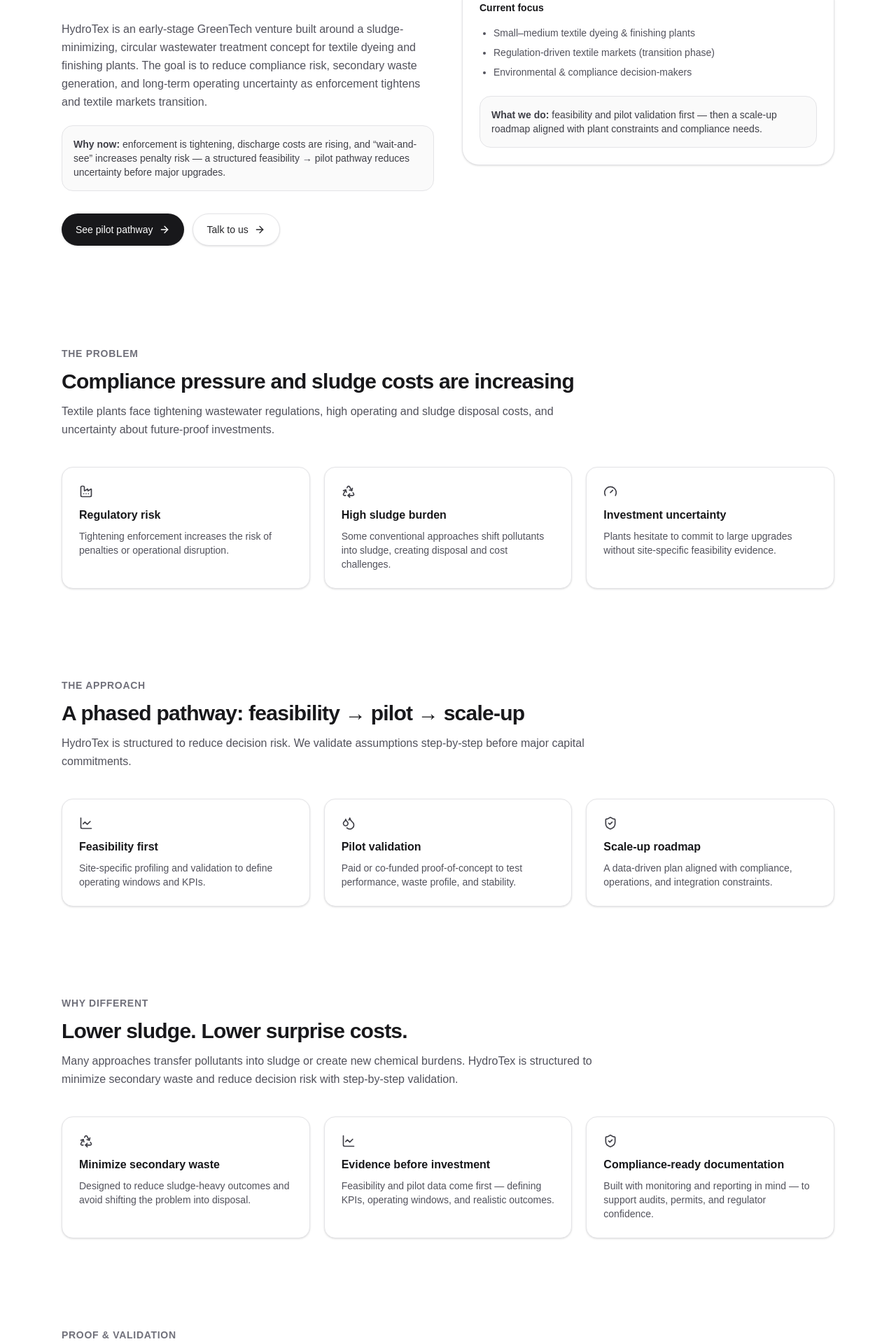
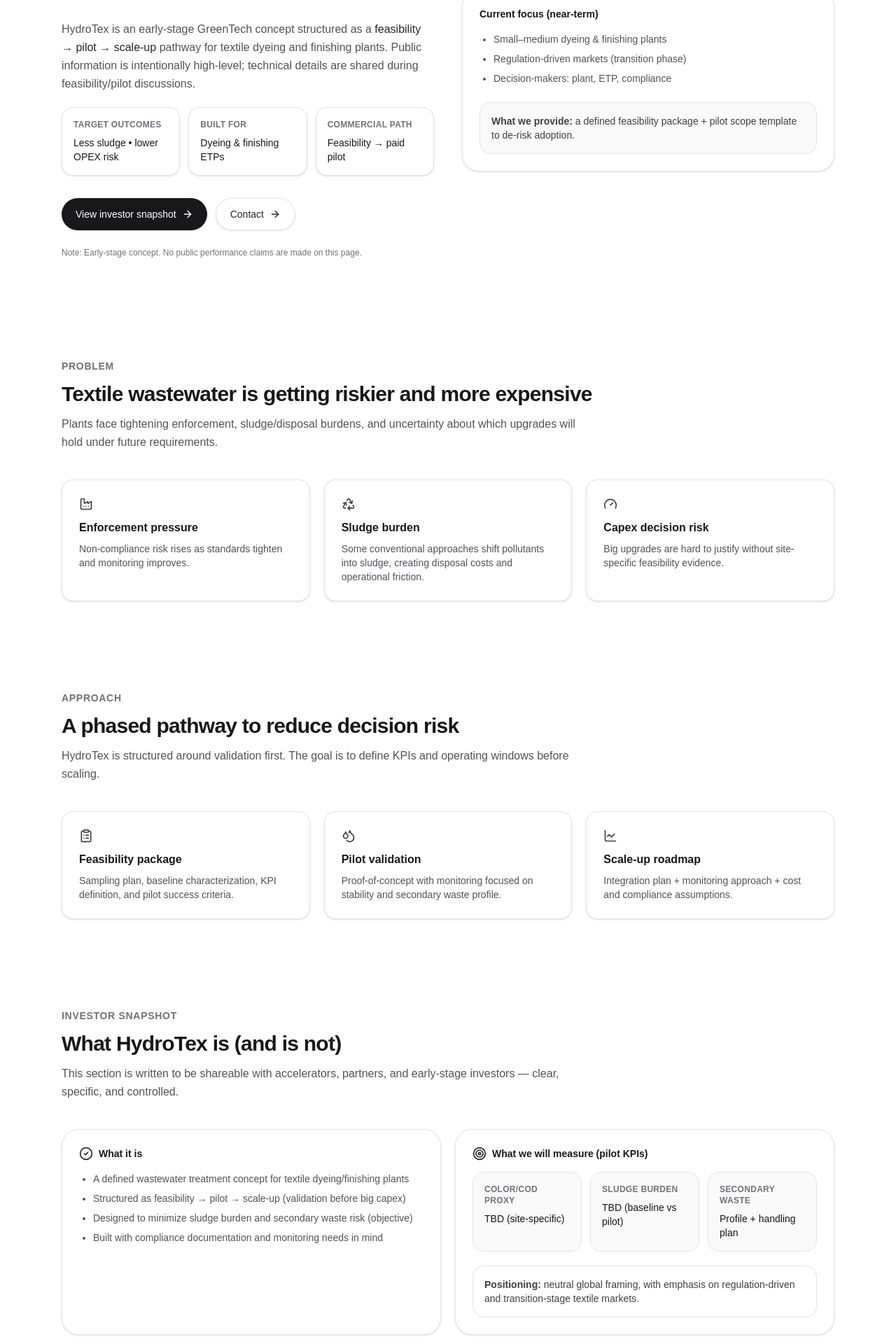
Before and after one commit to amirtalebi-ds/hydrotex-site, a Next.js app: page / in a window 1280 px wide. Shown: the part 280-2200 px from the top of the page at 70% size. Built offline with nearby package versions, Linux system fonts and the light colour scheme.

Commit message:
Investor-clean homepage v0.2

```diff
--- a/app/page.tsx
+++ b/app/page.tsx
@@ -12,10 +12,10 @@
   ArrowRight,
   Mail,
   LineChart,
+  CheckCircle2,
+  ClipboardList,
+  Target,
 } from "lucide-react";
-
-// HydroTex — Smart Green aligned venture homepage (neutral global positioning)
-// Includes: 1) Hero 2) Why now 3) Why different 4) Validation
 
 const Section = ({
   id,
@@ -54,9 +54,9 @@
   const items = [
     { label: "Problem", href: "#problem" },
     { label: "Approach", href: "#approach" },
+    { label: "Investor snapshot", href: "#snapshot" },
     { label: "Why different", href: "#different" },
     { label: "Validation", href: "#validation" },
-    { label: "Business", href: "#business" },
     { label: "Pilot", href: "#pilot" },
     { label: "Contact", href: "#contact" },
   ];
@@ -71,7 +71,7 @@
           <div className="leading-tight">
             <div className="text-sm font-semibold text-zinc-900">HydroTex</div>
             <div className="text-xs text-zinc-500">
-              Textile Wastewater Treatment Concept
+              Textile wastewater treatment concept
             </div>
           </div>
         </a>
@@ -89,10 +89,10 @@
         </nav>
 
         <a
-          href="#contact"
+          href="#pilot"
           className="rounded-full bg-zinc-900 px-4 py-2 text-sm font-medium text-white shadow-sm hover:bg-zinc-800"
         >
-          Discuss feasibility
+          Request a pilot scope
         </a>
       </div>
     </div>
@@ -110,52 +110,80 @@
             transition={{ duration: 0.45 }}
             className="text-3xl font-semibold tracking-tight text-zinc-900 sm:text-5xl"
           >
-            Preparing textile plants for tighter wastewater enforcement.
+            Reduce sludge burden and compliance risk in textile wastewater.
           </motion.h1>
 
           <p className="mt-6 max-w-xl text-base leading-relaxed text-zinc-600">
-            HydroTex is an early-stage GreenTech venture built around a
-            sludge-minimizing, circular wastewater treatment concept for textile
-            dyeing and finishing plants. The goal is to reduce compliance risk,
-            secondary waste generation, and long-term operating uncertainty as
-            enforcement tightens and textile markets transition.
+            HydroTex is an early-stage GreenTech concept structured as a{" "}
+            <span className="font-medium text-zinc-800">
+              feasibility → pilot → scale-up
+            </span>{" "}
+            pathway for textile dyeing and finishing plants. Public information
+            is intentionally high-level; technical details are shared during
+            feasibility/pilot discussions.
           </p>
 
-          <div className="mt-5 rounded-2xl border border-zinc-200 bg-zinc-50 p-4 text-sm text-zinc-700">
-            <span className="font-semibold">Why now:</span> enforcement is
-            tightening, discharge costs are rising, and “wait-and-see” increases
-            penalty risk — a structured feasibility → pilot pathway reduces
-            uncertainty before major upgrades.
+          <div className="mt-5 grid gap-3 sm:grid-cols-3">
+            <div className="rounded-2xl border border-zinc-200 bg-white p-4 shadow-sm">
+              <div className="text-xs font-semibold uppercase tracking-wide text-zinc-500">
+                Target outcomes
+              </div>
+              <div className="mt-2 text-sm font-medium text-zinc-900">
+                Less sludge • lower OPEX risk
+              </div>
+            </div>
+            <div className="rounded-2xl border border-zinc-200 bg-white p-4 shadow-sm">
+              <div className="text-xs font-semibold uppercase tracking-wide text-zinc-500">
+                Built for
+              </div>
+              <div className="mt-2 text-sm font-medium text-zinc-900">
+                Dyeing & finishing ETPs
+              </div>
+            </div>
+            <div className="rounded-2xl border border-zinc-200 bg-white p-4 shadow-sm">
+              <div className="text-xs font-semibold uppercase tracking-wide text-zinc-500">
+                Commercial path
+              </div>
+              <div className="mt-2 text-sm font-medium text-zinc-900">
+                Feasibility → paid pilot
+              </div>
+            </div>
           </div>
 
           <div className="mt-8 flex flex-wrap gap-3">
             <a
-              href="#pilot"
+              href="#snapshot"
               className="inline-flex items-center gap-2 rounded-full bg-zinc-900 px-5 py-3 text-sm font-medium text-white shadow-sm hover:bg-zinc-800"
             >
-              See pilot pathway <ArrowRight className="h-4 w-4" />
+              View investor snapshot <ArrowRight className="h-4 w-4" />
             </a>
             <a
               href="#contact"
               className="inline-flex items-center gap-2 rounded-full border border-zinc-200 bg-white px-5 py-3 text-sm font-medium text-zinc-800 shadow-sm hover:bg-zinc-50"
             >
-              Talk to us <ArrowRight className="h-4 w-4" />
+              Contact <ArrowRight className="h-4 w-4" />
             </a>
+          </div>
+
+          <div className="mt-6 text-xs text-zinc-500">
+            Note: Early-stage concept. No public performance claims are made on
+            this page.
           </div>
         </div>
 
         <div className="rounded-3xl border border-zinc-200 bg-white p-6 shadow-sm">
-          <div className="text-sm font-semibold text-zinc-900">Current focus</div>
+          <div className="text-sm font-semibold text-zinc-900">
+            Current focus (near-term)
+          </div>
           <ul className="mt-4 list-disc space-y-2 pl-5 text-sm text-zinc-600">
-            <li>Small–medium textile dyeing & finishing plants</li>
-            <li>Regulation-driven textile markets (transition phase)</li>
-            <li>Environmental & compliance decision-makers</li>
+            <li>Small–medium dyeing & finishing plants</li>
+            <li>Regulation-driven markets (transition phase)</li>
+            <li>Decision-makers: plant, ETP, compliance</li>
           </ul>
 
           <div className="mt-6 rounded-2xl border border-zinc-200 bg-zinc-50 p-4 text-sm text-zinc-700">
-            <span className="font-semibold">What we do:</span> feasibility and
-            pilot validation first — then a scale-up roadmap aligned with plant
-            constraints and compliance needs.
+            <span className="font-semibold">What we provide:</span> a defined
+            feasibility package + pilot scope template to de-risk adoption.
           </div>
         </div>
       </div>
@@ -167,35 +195,37 @@
   return (
     <Section
       id="problem"
-      eyebrow="The problem"
-      title="Compliance pressure and sludge costs are increasing"
-      subtitle="Textile plants face tightening wastewater regulations, high operating and sludge disposal costs, and uncertainty about future-proof investments."
+      eyebrow="Problem"
+      title="Textile wastewater is getting riskier and more expensive"
+      subtitle="Plants face tightening enforcement, sludge/disposal burdens, and uncertainty about which upgrades will hold under future requirements."
     >
       <div className="grid gap-5 md:grid-cols-3">
         <div className="rounded-2xl border border-zinc-200 bg-white p-6 shadow-sm">
           <Factory className="h-5 w-5 text-zinc-700" />
-          <div className="mt-3 font-semibold text-zinc-900">Regulatory risk</div>
+          <div className="mt-3 font-semibold text-zinc-900">
+            Enforcement pressure
+          </div>
           <p className="mt-2 text-sm text-zinc-600">
-            Tightening enforcement increases the risk of penalties or operational
-            disruption.
+            Non-compliance risk rises as standards tighten and monitoring
+            improves.
           </p>
         </div>
         <div className="rounded-2xl border border-zinc-200 bg-white p-6 shadow-sm">
           <Recycle className="h-5 w-5 text-zinc-700" />
-          <div className="mt-3 font-semibold text-zinc-900">High sludge burden</div>
+          <div className="mt-3 font-semibold text-zinc-900">Sludge burden</div>
           <p className="mt-2 text-sm text-zinc-600">
             Some conventional approaches shift pollutants into sludge, creating
-            disposal and cost challenges.
+            disposal costs and operational friction.
           </p>
         </div>
         <div className="rounded-2xl border border-zinc-200 bg-white p-6 shadow-sm">
           <Gauge className="h-5 w-5 text-zinc-700" />
           <div className="mt-3 font-semibold text-zinc-900">
-            Investment uncertainty
+            Capex decision risk
           </div>
           <p className="mt-2 text-sm text-zinc-600">
-            Plants hesitate to commit to large upgrades without site-specific
-            feasibility evidence.
+            Big upgrades are hard to justify without site-specific feasibility
+            evidence.
           </p>
         </div>
       </div>
@@ -207,33 +237,35 @@
   return (
     <Section
       id="approach"
-      eyebrow="The approach"
-      title="A phased pathway: feasibility → pilot → scale-up"
-      subtitle="HydroTex is structured to reduce decision risk. We validate assumptions step-by-step before major capital commitments."
+      eyebrow="Approach"
+      title="A phased pathway to reduce decision risk"
+      subtitle="HydroTex is structured around validation first. The goal is to define KPIs and operating windows before scaling."
     >
       <div className="grid gap-5 md:grid-cols-3">
         <div className="rounded-2xl border border-zinc-200 bg-white p-6 shadow-sm">
-          <LineChart className="h-5 w-5 text-zinc-700" />
-          <div className="mt-3 font-semibold text-zinc-900">Feasibility first</div>
+          <ClipboardList className="h-5 w-5 text-zinc-700" />
+          <div className="mt-3 font-semibold text-zinc-900">
+            Feasibility package
+          </div>
           <p className="mt-2 text-sm text-zinc-600">
-            Site-specific profiling and validation to define operating windows
-            and KPIs.
+            Sampling plan, baseline characterization, KPI definition, and pilot
+            success criteria.
           </p>
         </div>
         <div className="rounded-2xl border border-zinc-200 bg-white p-6 shadow-sm">
           <Droplets className="h-5 w-5 text-zinc-700" />
           <div className="mt-3 font-semibold text-zinc-900">Pilot validation</div>
           <p className="mt-2 text-sm text-zinc-600">
-            Paid or co-funded proof-of-concept to test performance, waste
-            profile, and stability.
+            Proof-of-concept with monitoring focused on stability and secondary
+            waste profile.
           </p>
         </div>
         <div className="rounded-2xl border border-zinc-200 bg-white p-6 shadow-sm">
-          <ShieldCheck className="h-5 w-5 text-zinc-700" />
+          <LineChart className="h-5 w-5 text-zinc-700" />
           <div className="mt-3 font-semibold text-zinc-900">Scale-up roadmap</div>
           <p className="mt-2 text-sm text-zinc-600">
-            A data-driven plan aligned with compliance, operations, and
-            integration constraints.
+            Integration plan + monitoring approach + cost and compliance
+            assumptions.
           </p>
         </div>
       </div>
@@ -241,46 +273,121 @@
   );
 }
 
-// 3) WHY DIFFERENT
+function Snapshot() {
+  return (
+    <Section
+      id="snapshot"
+      eyebrow="Investor snapshot"
+      title="What HydroTex is (and is not)"
+      subtitle="This section is written to be shareable with accelerators, partners, and early-stage investors — clear, specific, and controlled."
+    >
+      <div className="grid gap-5 lg:grid-cols-2">
+        <div className="rounded-3xl border border-zinc-200 bg-white p-6 shadow-sm">
+          <div className="flex items-center gap-2 text-sm font-semibold text-zinc-900">
+            <CheckCircle2 className="h-5 w-5 text-zinc-800" />
+            What it is
+          </div>
+          <ul className="mt-4 list-disc space-y-2 pl-5 text-sm text-zinc-600">
+            <li>
+              A defined wastewater treatment concept for textile dyeing/finishing
+              plants
+            </li>
+            <li>
+              Structured as feasibility → pilot → scale-up (validation before big
+              capex)
+            </li>
+            <li>
+              Designed to minimize sludge burden and secondary waste risk
+              (objective)
+            </li>
+            <li>
+              Built with compliance documentation and monitoring needs in mind
+            </li>
+          </ul>
+        </div>
+
+        <div className="rounded-3xl border border-zinc-200 bg-white p-6 shadow-sm">
+          <div className="flex items-center gap-2 text-sm font-semibold text-zinc-900">
+            <Target className="h-5 w-5 text-zinc-800" />
+            What we will measure (pilot KPIs)
+          </div>
+          <div className="mt-4 grid gap-3 sm:grid-cols-3">
+            <div className="rounded-2xl border border-zinc-200 bg-zinc-50 p-4">
+              <div className="text-xs font-semibold uppercase tracking-wide text-zinc-500">
+                Color/COD proxy
+              </div>
+              <div className="mt-2 text-sm font-medium text-zinc-900">
+                TBD (site-specific)
+              </div>
+            </div>
+            <div className="rounded-2xl border border-zinc-200 bg-zinc-50 p-4">
+              <div className="text-xs font-semibold uppercase tracking-wide text-zinc-500">
+                Sludge burden
+              </div>
+              <div className="mt-2 text-sm font-medium text-zinc-900">
+                TBD (baseline vs pilot)
+              </div>
+            </div>
+            <div className="rounded-2xl border border-zinc-200 bg-zinc-50 p-4">
+              <div className="text-xs font-semibold uppercase tracking-wide text-zinc-500">
+                Secondary waste
+              </div>
+              <div className="mt-2 text-sm font-medium text-zinc-900">
+                Profile + handling plan
+              </div>
+            </div>
+          </div>
+
+          <div className="mt-5 rounded-2xl border border-zinc-200 bg-white p-4 text-sm text-zinc-700">
+            <span className="font-semibold">Positioning:</span> neutral global
+            framing, with emphasis on regulation-driven and transition-stage
+            textile markets.
+          </div>
+        </div>
+      </div>
+    </Section>
+  );
+}
+
 function WhyDifferent() {
   return (
     <Section
       id="different"
       eyebrow="Why different"
-      title="Lower sludge. Lower surprise costs."
-      subtitle="Many approaches transfer pollutants into sludge or create new chemical burdens. HydroTex is structured to minimize secondary waste and reduce decision risk with step-by-step validation."
+      title="Minimize sludge and avoid hidden trade-offs"
+      subtitle="Many solutions trade one cost for another. HydroTex is designed to explicitly track secondary waste and compliance documentation from day one."
     >
       <div className="grid gap-5 md:grid-cols-3">
         <div className="rounded-2xl border border-zinc-200 bg-white p-6 shadow-sm">
           <Recycle className="h-5 w-5 text-zinc-700" />
           <div className="mt-3 font-semibold text-zinc-900">
-            Minimize secondary waste
+            Secondary waste awareness
           </div>
           <p className="mt-2 text-sm text-zinc-600">
-            Designed to reduce sludge-heavy outcomes and avoid shifting the
-            problem into disposal.
+            Pilot evaluation includes waste streams and handling assumptions, not
+            only effluent metrics.
+          </p>
+        </div>
+
+        <div className="rounded-2xl border border-zinc-200 bg-white p-6 shadow-sm">
+          <ShieldCheck className="h-5 w-5 text-zinc-700" />
+          <div className="mt-3 font-semibold text-zinc-900">
+            Compliance-ready framing
+          </div>
+          <p className="mt-2 text-sm text-zinc-600">
+            Documentation and monitoring are part of the product, not an
+            afterthought.
           </p>
         </div>
 
         <div className="rounded-2xl border border-zinc-200 bg-white p-6 shadow-sm">
           <LineChart className="h-5 w-5 text-zinc-700" />
           <div className="mt-3 font-semibold text-zinc-900">
-            Evidence before investment
+            Evidence before scale
           </div>
           <p className="mt-2 text-sm text-zinc-600">
-            Feasibility and pilot data come first — defining KPIs, operating
-            windows, and realistic outcomes.
-          </p>
-        </div>
-
-        <div className="rounded-2xl border border-zinc-200 bg-white p-6 shadow-sm">
-          <ShieldCheck className="h-5 w-5 text-zinc-700" />
-          <div className="mt-3 font-semibold text-zinc-900">
-            Compliance-ready documentation
-          </div>
-          <p className="mt-2 text-sm text-zinc-600">
-            Built with monitoring and reporting in mind — to support audits,
-            permits, and regulator confidence.
+            The pathway reduces risk for plants and partners by validating before
+            expansion.
           </p>
         </div>
       </div>
@@ -288,24 +395,22 @@
   );
 }
 
-// 4) VALIDATION
 function Validation() {
   return (
     <Section
       id="validation"
-      eyebrow="Proof & validation"
-      title="Validation status"
-      subtitle="Clear milestones, no over-claiming. Technical details are shared during feasibility/pilot discussions as appropriate."
+      eyebrow="Validation"
+      title="Milestones (no over-claiming)"
+      subtitle="Clear steps and outputs. Technical details are shared during feasibility/pilot discussions as appropriate."
     >
       <div className="grid gap-5 md:grid-cols-3">
         <div className="rounded-2xl border border-zinc-200 bg-white p-6 shadow-sm">
-          <LineChart className="h-5 w-5 text-zinc-700" />
+          <ClipboardList className="h-5 w-5 text-zinc-700" />
           <div className="mt-3 font-semibold text-zinc-900">
             Milestone 1: feasibility package
           </div>
           <p className="mt-2 text-sm text-zinc-600">
-            Define site KPIs, sampling plan, and success criteria — aligned with
-            plant constraints and discharge limits.
+            KPIs, sampling plan, baseline profile, pilot success criteria.
           </p>
         </div>
 
@@ -315,39 +420,20 @@
             Milestone 2: pilot / proof of concept
           </div>
           <p className="mt-2 text-sm text-zinc-600">
-            Pilot execution to verify performance stability, waste profile, and
-            operational practicality.
+            Stability, waste profile, monitoring method, operational constraints.
           </p>
         </div>
 
         <div className="rounded-2xl border border-zinc-200 bg-white p-6 shadow-sm">
-          <ShieldCheck className="h-5 w-5 text-zinc-700" />
+          <LineChart className="h-5 w-5 text-zinc-700" />
           <div className="mt-3 font-semibold text-zinc-900">
             Milestone 3: scale-up roadmap
           </div>
           <p className="mt-2 text-sm text-zinc-600">
-            Data-driven scale-up plan with integration concept, monitoring
-            approach, and cost/risk assumptions.
+            Integration plan + monitoring approach + economics assumptions.
           </p>
         </div>
       </div>
-    </Section>
-  );
-}
-
-function BusinessModel() {
-  return (
-    <Section
-      id="business"
-      eyebrow="Business model"
-      title="From feasibility to scalable implementation"
-      subtitle="A staged commercialization model designed to de-risk decisions for plants and partners."
-    >
-      <ul className="list-disc space-y-2 pl-5 text-sm text-zinc-600">
-        <li>Advisory and feasibility studies</li>
-        <li>Paid or co-funded pilot / proof-of-concept projects</li>
-        <li>System integration, licensing, or long-term service models (later)</li>
-      </ul>
     </Section>
   );
 }
@@ -356,16 +442,16 @@
   return (
     <Section
       id="pilot"
-      eyebrow="Next steps"
-      title="Pilot partners and feasibility validation"
-      subtitle="The priority is to refine the pilot framework, confirm key assumptions, and build the funding pathway."
+      eyebrow="Pilot"
+      title="Request a pilot scope template"
+      subtitle="If you run a dyeing/finishing plant or support one through an ETP, we can share a pilot scope template and discuss feasibility fit."
     >
       <div className="rounded-3xl border border-zinc-200 bg-zinc-50 p-6">
-        <p className="text-sm text-zinc-700">
-          If you operate a textile dyeing/finishing site (or support one through
-          an ETP), we can share a pilot scope template and discuss fit, sampling
-          needs, and timeline.
-        </p>
+        <ul className="list-disc space-y-2 pl-5 text-sm text-zinc-700">
+          <li>What we need: basic influent/flow context + compliance target</li>
+          <li>What you get: pilot scope template + feasibility checklist</li>
+          <li>Outcome: go/no-go recommendation and next-step plan</li>
+        </ul>
       </div>
     </Section>
   );
@@ -383,8 +469,8 @@
     <Section
       id="contact"
       eyebrow="Contact"
-      title="Discuss feasibility or pilot collaboration"
-      subtitle="Send a short message — we’ll reply with next steps and a pilot scope template."
+      title="Contact"
+      subtitle="Send a short note. We’ll reply with next steps and a pilot scope template."
     >
       <form onSubmit={onSubmit} className="max-w-xl space-y-4">
         <input
@@ -401,7 +487,7 @@
         <textarea
           required
           rows={4}
-          placeholder="Briefly describe your plant / context"
+          placeholder="Plant / context (one paragraph is enough)"
           className="w-full rounded-xl border border-zinc-200 px-4 py-2 text-sm outline-none focus:border-zinc-400"
         />
         <button
@@ -412,7 +498,7 @@
         </button>
         {status === "ok" && (
           <div className="text-sm text-zinc-600">
-            ✅ Message sent (demo mode). Wire this form to a service later.
+            ✅ Message sent (demo mode). We can wire this to email next.
           </div>
         )}
       </form>
@@ -432,15 +518,19 @@
             <div>
               <div className="font-semibold text-zinc-900">HydroTex</div>
               <div className="text-xs text-zinc-500">
-                © {new Date().getFullYear()} • v0.1
+                Early-stage concept • Public info is high-level
               </div>
             </div>
           </div>
+          <div className="text-xs text-zinc-500">
+            © {new Date().getFullYear()} HydroTex • v0.2
+          </div>
         </div>
+
         <div className="mt-6 text-xs text-zinc-500">
-          Disclaimer: Early-stage concept. Public information is intentionally
-          high-level; technical details are shared during feasibility/pilot
-          discussions as appropriate.
+          Disclaimer: This website describes an early-stage concept. No public
+          performance guarantees are made. Technical details are shared during
+          feasibility/pilot discussions as appropriate.
         </div>
       </div>
     </footer>
@@ -454,9 +544,9 @@
       <Hero />
       <Problem />
       <Approach />
+      <Snapshot />
       <WhyDifferent />
       <Validation />
-      <BusinessModel />
       <Pilot />
       <Contact />
       <Footer />
```
